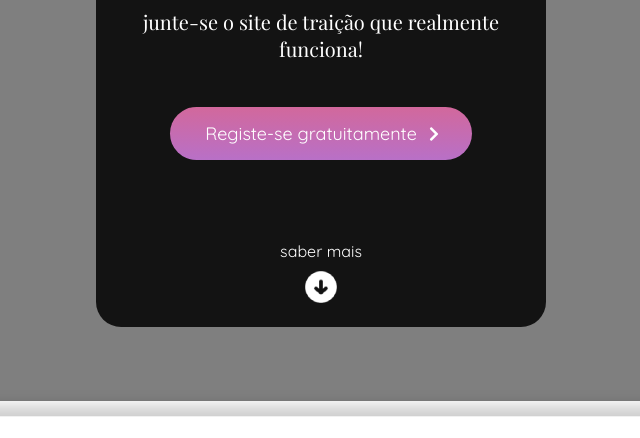
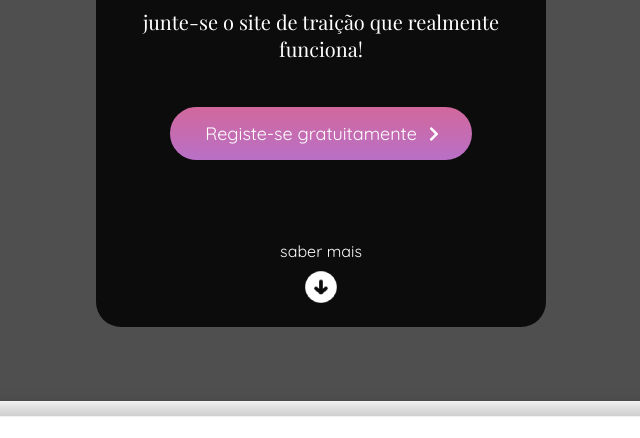
Before and after one commit to ExodusDG/sasha7Index, a plain HTML site: page index.html in a window 1280 px wide. Shown: the part 399-837 px from the top of the page, without its empty margins (319-959 px from the left). Drawn offline with nearby package versions, Linux system fonts and the light colour scheme; the site is published under a folder, as on GitHub Pages, so addresses that start at the root find nothing; a web font is replaced by a local one.

Commit message:
Update style.css

```diff
--- a/style/style.css
+++ b/style/style.css
@@ -36,7 +36,7 @@ a {
     width: 100vw;
     height: 100vh;
     background-repeat: no-repeat;
-    background: linear-gradient( rgba(0, 0, 0, 0.5), rgba(0, 0, 0, 0.5) ), url(/image/desktop_compettor.png);
+    background: linear-gradient( rgba(0, 0, 0, 0.5), rgba(0, 0, 0, 0.5) ), url(../image/desktop_compettor.png);
     background-size: cover;
 }
 .header__body_logo {
```
